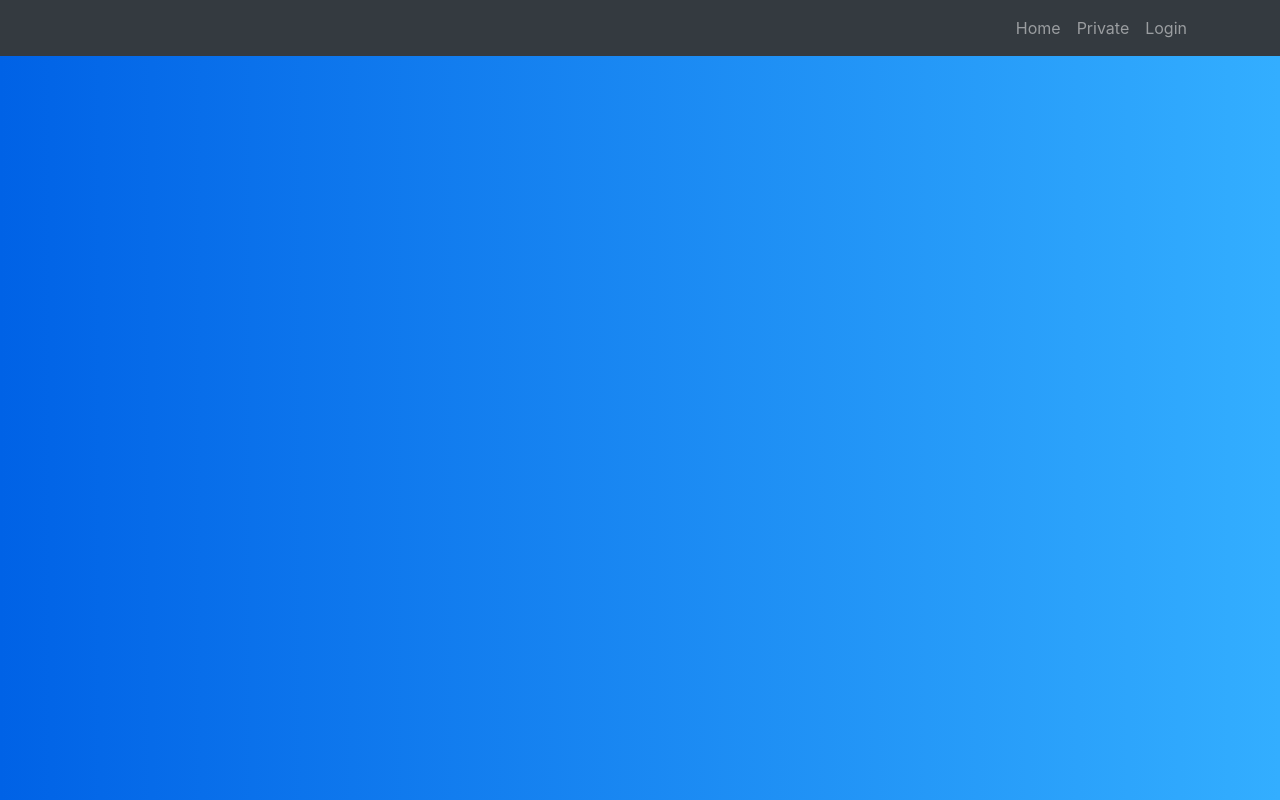
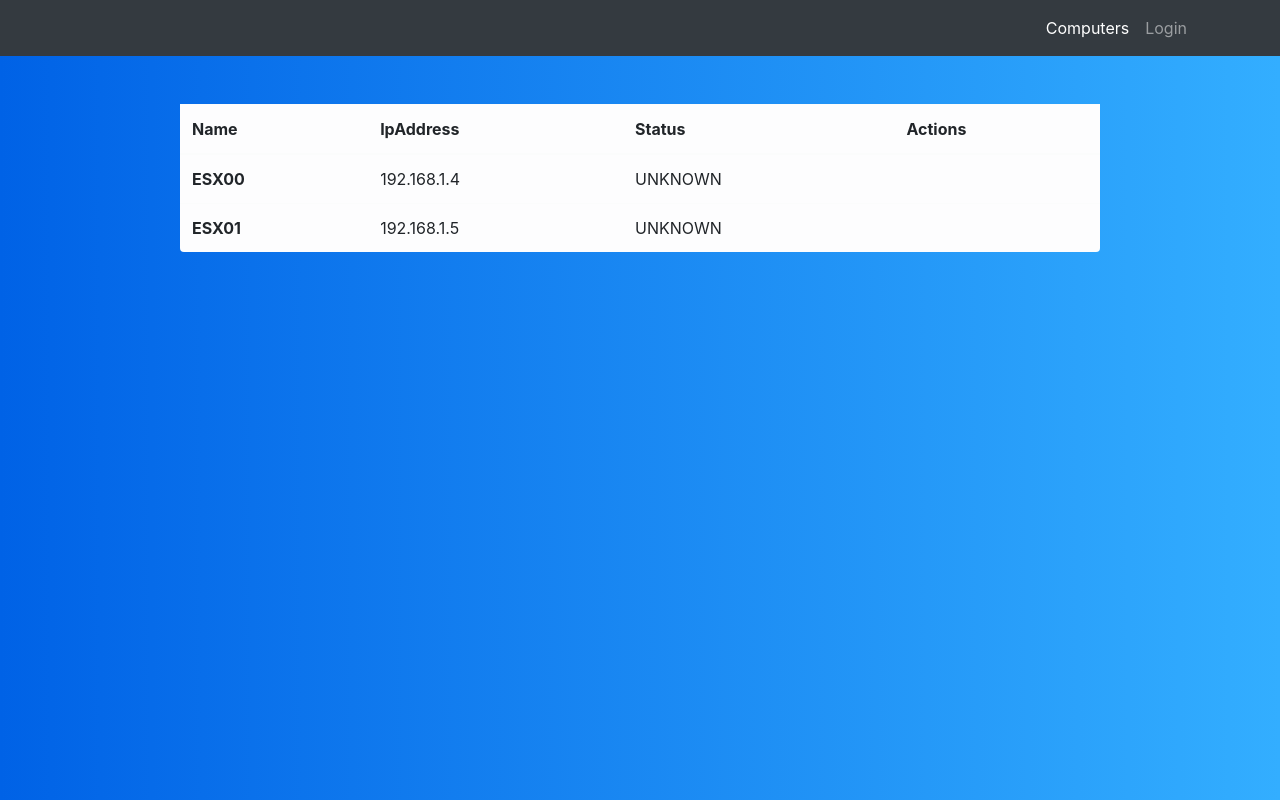
Before and after one commit to alfonsocatanzaro/go-wol-esx, a React (Create React App) app in the folder ui/: page /computers in a window 1280 px wide. Built offline with nearby package versions, Linux system fonts and the light colour scheme.

Commit message:
Computer table... Row

```diff
--- a/ui/src/App.tsx
+++ b/ui/src/App.tsx
@@ -1,12 +1,10 @@
 import React from 'react';
-import Home from './pages/Home';
-import PrivatePage from './pages/PrivatePage';
 import Login from './pages/Login';
 import NavBar from './components/NavBar';
-import { BrowserRouter as Router, Switch, Route } from 'react-router-dom';
+import { BrowserRouter as Router, Switch, Route, Redirect } from 'react-router-dom';
 import { LoginStatusContext } from './contexts/LoginContext';
 import { useLogin } from './hooks/useLogin';
-import { PrivateRoute } from './components/PrivateRoute';
+import Computers from './pages/Computers';
 
 // TODO Hide navbar if not logged in
 function App() {
@@ -18,9 +16,16 @@ function App() {
         <NavBar />
         <div className="container">
           <Switch>
-            <Route path="/login" component={Login} />
-            <Route path="/" exact={true} component={Home} />
-            <PrivateRoute path="/privatepage" component={PrivatePage} />
+            <Route path="/login">
+              <Login />
+            </Route>
+            <Route path="/" exact={true}>
+              <Redirect to="/computers" />
+            </Route>
+            <Route path="/computers">
+              {/* {loginStatus.isLoggedIn ? <Computers /> : <Redirect to="/login" />} */}
+              <Computers />
+            </Route>
           </Switch>
         </div>
       </LoginStatusContext.Provider>
--- /dev/null
+++ b/ui/src/components/ComputerRow.tsx
@@ -0,0 +1,18 @@
+import React, { ReactElement } from 'react';
+import { Computer } from '../models/Computer';
+
+type ComputerRowProps = {
+  computer: Computer,
+  index: number
+}
+
+export default function ComputerRow({ computer, index }: ComputerRowProps): ReactElement {
+  return (<>
+    <tr key="{index}">
+      <th scope="row">{computer.Name}</th>
+      <td>{computer.IPAddress}</td>
+      <td>{computer.Status}</td>
+      <td></td>
+    </tr>
+  </>)
+}
--- a/ui/src/components/NavBar.tsx
+++ b/ui/src/components/NavBar.tsx
@@ -25,13 +25,8 @@ export default function NavBar(): ReactElement {
         <div className="collapse navbar-collapse" id="navbarResponsive">
           <ul className="navbar-nav ml-auto">
             <li className="nav-item">
-              <NavLink className="nav-link" to="/" activeClassName="active" exact={true}>
-                Home
-              </NavLink>
-            </li>
-            <li className="nav-item">
-              <NavLink className="nav-link" to="/privatepage" activeClassName="active">
-                Private
+              <NavLink className="nav-link" to="/computers" activeClassName="active">
+                Computers
               </NavLink>
             </li>
             {login.loginStatus.isLoggedIn ? (
@@ -46,12 +41,12 @@ export default function NavBar(): ReactElement {
                 </li>
               </>
             ) : (
-              <li className="nav-item">
-                <NavLink className="nav-link" to="/login" activeClassName="active">
-                  Login
+                <li className="nav-item">
+                  <NavLink className="nav-link" to="/login" activeClassName="active">
+                    Login
                 </NavLink>
-              </li>
-            )}
+                </li>
+              )}
           </ul>
         </div>
       </div>
--- a/ui/src/components/PrivateRoute.tsx
+++ /dev/null
@@ -1,28 +0,0 @@
-// A wrapper for <Route> that redirects to the login
-
-import { Route, Redirect } from 'react-router-dom';
-import React, { useContext } from 'react';
-import { LoginStatusContextType, LoginStatusContext } from '../contexts/LoginContext';
-
-// screen if you're not yet authenticated.
-export const PrivateRoute: React.ComponentType<any> = ({ component: Component, ...rest }) => {
-  const login = useContext<LoginStatusContextType>(LoginStatusContext);
-
-  return (
-    <Route
-      {...rest}
-      render={(props) =>
-        login.loginStatus.isLoggedIn ? (
-          <Component {...props} />
-        ) : (
-            <Redirect
-              to={{
-                pathname: '/login',
-                state: { from: props.location },
-              }}
-            />
-          )
-      }
-    />
-  );
-};
--- /dev/null
+++ b/ui/src/models/Computer.ts
@@ -0,0 +1,10 @@
+export interface Computer {
+  ID: number,
+  Name: string,
+  IPAddress: string,
+  Status: string,
+  Child: ChildComputer[]
+}
+
+
+export type ChildComputer = Exclude<Computer, ["IPAddress", "Child"]>;
--- /dev/null
+++ b/ui/src/pages/Computers.tsx
@@ -0,0 +1,82 @@
+import React from 'react';
+import ComputerRow from '../components/ComputerRow';
+import { Computer, ChildComputer } from '../models/Computer';
+
+//TODO list of PC
+//TODO simple host component
+//TODO esxi host component
+
+
+const computers: Computer[] = [
+  {
+    "ID": 1,
+    "Name": "ESX00",
+    "IPAddress": "192.168.1.4",
+    "Status": "UNKNOWN",
+    "Child": [
+      {
+        "ID": 5,
+        "Name": "UBUNTU",
+        "Status": "UNKNOWN"
+      },
+      {
+        "ID": 8,
+        "Name": "NODE80",
+        "Status": "UNKNOWN"
+      }
+    ] as ChildComputer[]
+  },
+  {
+    "ID": 2,
+    "Name": "ESX01",
+    "IPAddress": "192.168.1.5",
+    "Status": "UNKNOWN",
+    "Child": [
+      {
+        "ID": 8,
+        "Name": "Windows10",
+        "Status": "OFFLINE"
+      },
+      {
+        "ID": 9,
+        "Name": "Raspbian",
+        "Status": "SUSPENDED"
+      },
+      {
+        "ID": 3,
+        "Name": "NONE90",
+        "Status": "OFFLINE"
+      }
+    ] as ChildComputer[]
+  }
+];
+
+
+function Computers() {
+  return (
+
+    <div className="row">
+      <div className="col-1"></div>
+      <div className="col-10">
+        <table className="table table-light mt-5 rounded">
+          <thead className="table-light">
+            <tr>
+              <th scope="col" >Name</th>
+              <th scope="col">IpAddress</th>
+              <th scope="col">Status</th>
+              <th scope="col">Actions</th>
+            </tr>
+          </thead>
+          <tbody >
+            {computers.map((v, i) => {
+              return (
+                <ComputerRow computer={v} index={i} />
+              )
+            })}
+          </tbody>
+        </table>
+      </div>
+    </div>)
+}
+
+export default Computers
--- a/ui/src/pages/Home.tsx
+++ /dev/null
@@ -1,12 +0,0 @@
-import React from 'react'
-
-//TODO this page is protected
-//TODO list of PC
-//TODO simple host component
-//TODO esxi host component
-
-function Home() {
-  return <h1>Homepage</h1>
-}
-
-export default Home
--- a/ui/src/pages/Login.tsx
+++ b/ui/src/pages/Login.tsx
@@ -3,7 +3,6 @@ import './Login.css';
 import Axios from 'axios';
 import { LoginStatusContextType, LoginStatusContext } from '../contexts/LoginContext';
 import { Redirect } from 'react-router-dom';
-import PrivatePage from './PrivatePage';
 
 // TODO il already login redirect to home
 const Login: React.FC = () => {
@@ -101,7 +100,7 @@ const Login: React.FC = () => {
     <LoginStatusContext.Consumer>
       {login => (
         login.loginStatus.isLoggedIn ?
-          <Redirect to="/privatepage" /> :
+          <Redirect to="/computers" /> :
           loginpage
       )}
     </LoginStatusContext.Consumer>
--- a/ui/src/pages/PrivatePage.tsx
+++ /dev/null
@@ -1,7 +0,0 @@
-import React from 'react'
-
-function PrivatePage() {
-  return <h1>Private Page</h1>
-}
-
-export default PrivatePage;
```
Also changed, not shown: ui/src/models/ChildComputer.ts (added).
